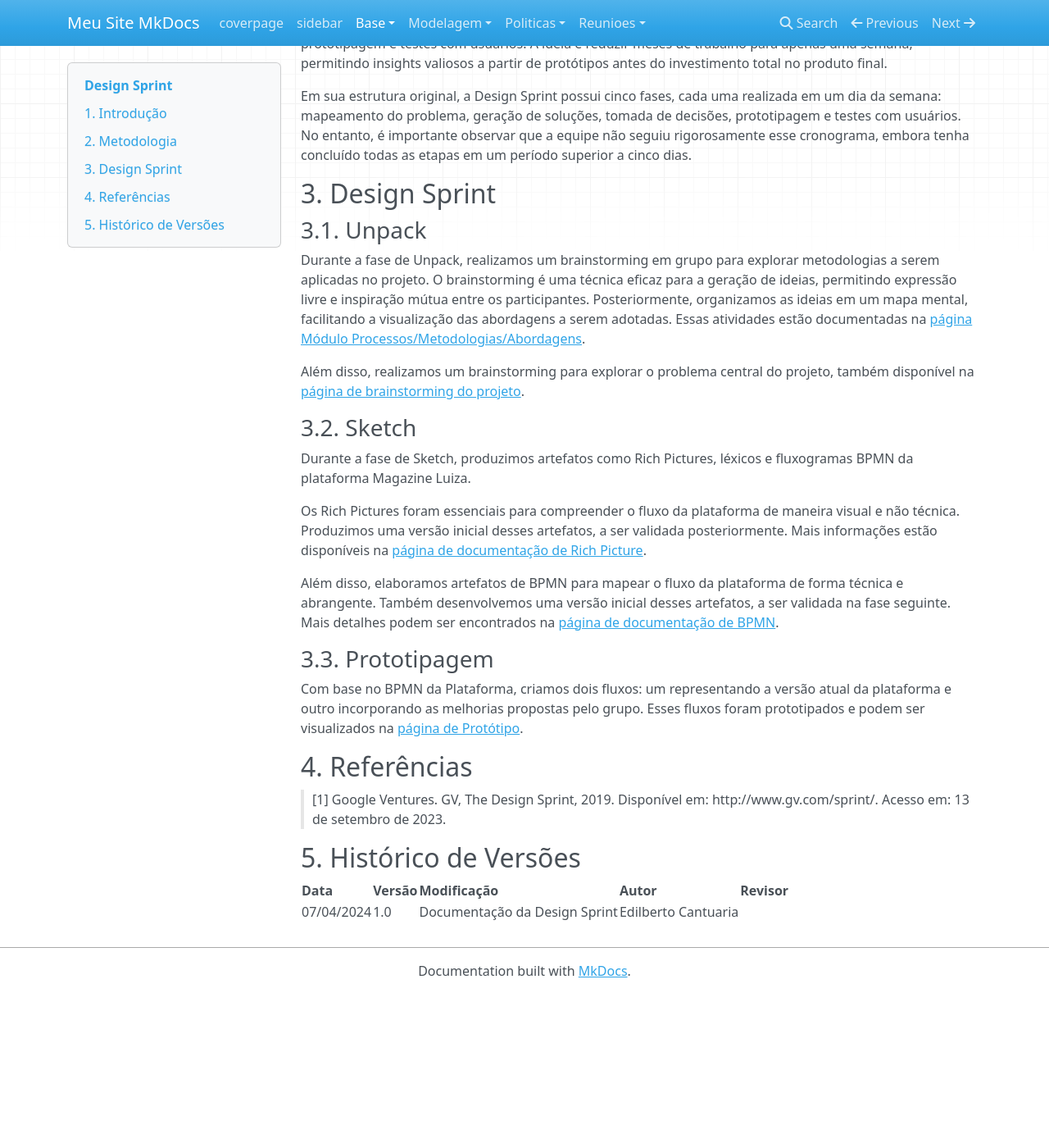
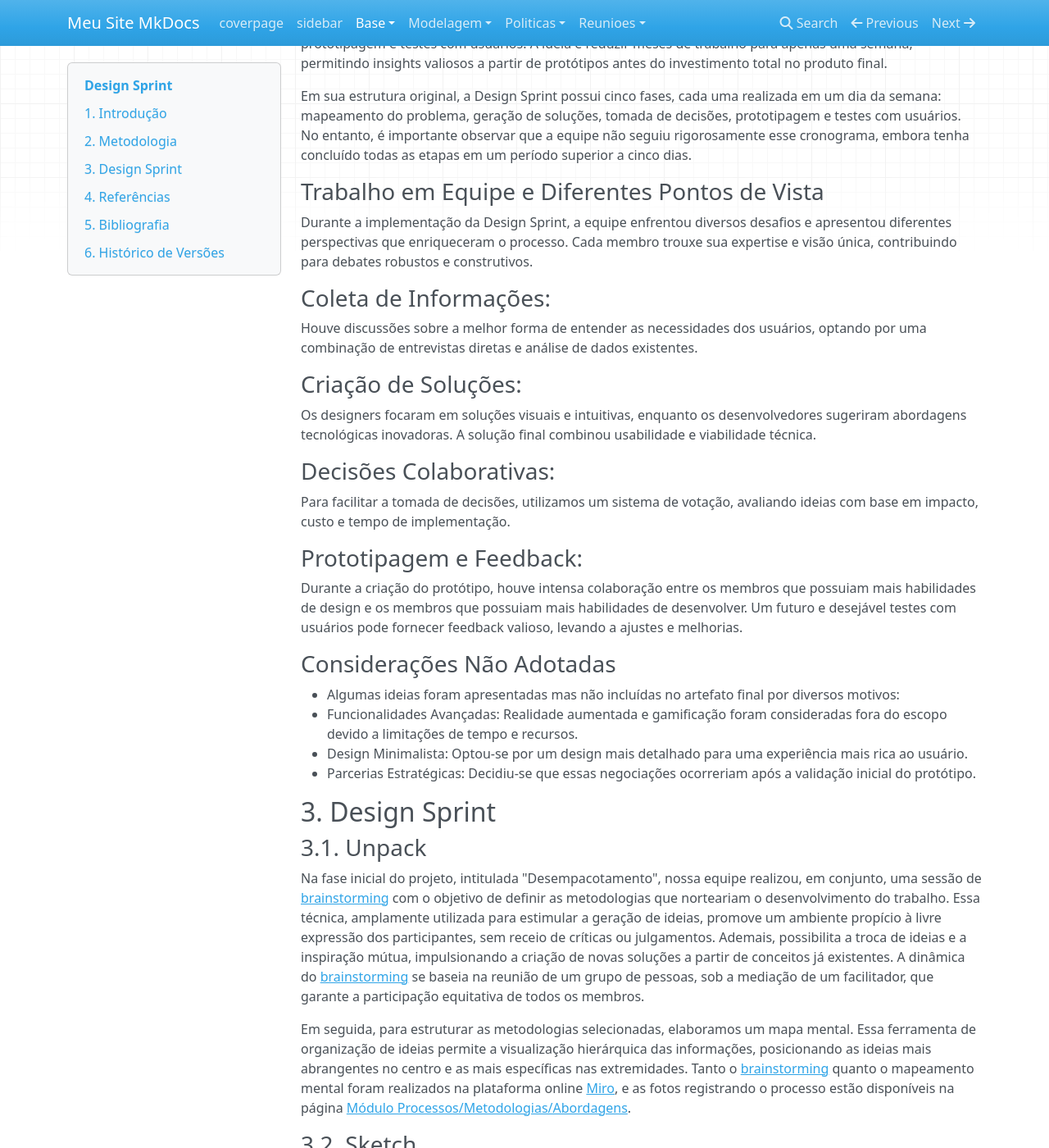
Before and after one commit to UnBArqDsw2024-1/2024.1_G8_UnBreja, an MkDocs documentation site: the page built from docs/Base/1.4.DesignSprint.md, in a window 1280 px wide and 1400 px high, scrolled down 298 px. Shown: the whole window at 82% size. Built offline with MkDocs 1.6.1, drawn with Linux system fonts in a browser that asks for light colours; nearby versions of some CDN libraries; before the commit the page ends 1510 px from its top, so only the background shows below that; some of the changed text lies outside the part shown.

Commit message:
Aplicando correções da professora

```diff
--- a/docs/Base/1.4.DesignSprint.md
+++ b/docs/Base/1.4.DesignSprint.md
@@ -10,33 +10,70 @@ A equipe adotou a metodologia de Design Sprint, criada pela Google Ventures [1].
 
 Em sua estrutura original, a Design Sprint possui cinco fases, cada uma realizada em um dia da semana: mapeamento do problema, geração de soluções, tomada de decisões, prototipagem e testes com usuários. No entanto, é importante observar que a equipe não seguiu rigorosamente esse cronograma, embora tenha concluído todas as etapas em um período superior a cinco dias.
 
+### Trabalho em Equipe e Diferentes Pontos de Vista
+Durante a implementação da Design Sprint, a equipe enfrentou diversos desafios e apresentou diferentes perspectivas que enriqueceram o processo. Cada membro trouxe sua expertise e visão única, contribuindo para debates robustos e construtivos.
+
+### Coleta de Informações:
+Houve discussões sobre a melhor forma de entender as necessidades dos usuários, optando por uma combinação de entrevistas diretas e análise de dados existentes.
+
+### Criação de Soluções:
+Os designers focaram em soluções visuais e intuitivas, enquanto os desenvolvedores sugeriram abordagens tecnológicas inovadoras. A solução final combinou usabilidade e viabilidade técnica.
+
+### Decisões Colaborativas:
+Para facilitar a tomada de decisões, utilizamos um sistema de votação, avaliando ideias com base em impacto, custo e tempo de implementação.
+
+### Prototipagem e Feedback:
+Durante a criação do protótipo, houve intensa colaboração entre os membros que possuiam mais habilidades de design e os membros que possuiam mais habilidades de desenvolver. Um futuro e desejável testes com usuários pode fornecer feedback valioso, levando a ajustes e melhorias.
+
+### Considerações Não Adotadas
+- Algumas ideias foram apresentadas mas não incluídas no artefato final por diversos motivos:
+- Funcionalidades Avançadas: Realidade aumentada e gamificação foram consideradas fora do escopo devido a limitações de tempo e recursos.
+- Design Minimalista: Optou-se por um design mais detalhado para uma experiência mais rica ao usuário.
+- Parcerias Estratégicas: Decidiu-se que essas negociações ocorreriam após a validação inicial do protótipo.
+
+
 ## 3. Design Sprint
 
 ### 3.1. Unpack
 
-Durante a fase de Unpack, realizamos um brainstorming em grupo para explorar metodologias a serem aplicadas no projeto. O brainstorming é uma técnica eficaz para a geração de ideias, permitindo expressão livre e inspiração mútua entre os participantes. Posteriormente, organizamos as ideias em um mapa mental, facilitando a visualização das abordagens a serem adotadas. Essas atividades estão documentadas na [página Módulo Processos/Metodologias/Abordagens](1.2.ProcessosMetodologiasAbordagens.md).
+Na fase inicial do projeto, intitulada "Desempacotamento", nossa equipe realizou, em conjunto, uma sessão de [brainstorming](./Base/1.4.1.Brainstorming.md) com o objetivo de definir as metodologias que norteariam o desenvolvimento do trabalho. Essa técnica, amplamente utilizada para estimular a geração de ideias, promove um ambiente propício à livre expressão dos participantes, sem receio de críticas ou julgamentos. Ademais, possibilita a troca de ideias e a inspiração mútua, impulsionando a criação de novas soluções a partir de conceitos já existentes. A dinâmica do [brainstorming](./Base/1.4.1.Brainstorming.md) se baseia na reunião de um grupo de pessoas, sob a mediação de um facilitador, que garante a participação equitativa de todos os membros.
 
-Além disso, realizamos um brainstorming para explorar o problema central do projeto, também  disponível na [página de brainstorming do projeto](1.4.1.Braimstorming.md).
+Em seguida, para estruturar as metodologias selecionadas, elaboramos um mapa mental. Essa ferramenta de organização de ideias permite a visualização hierárquica das informações, posicionando as ideias mais abrangentes no centro e as mais específicas nas extremidades. Tanto o [brainstorming](./Base/1.4.1.Brainstorming.md) quanto o mapeamento mental foram realizados na plataforma online [Miro](https://miro.com/pt/), e as fotos registrando o processo estão disponíveis na página [Módulo Processos/Metodologias/Abordagens](./Base/1.2.ProcessosMetodologiasAbordagens.md).
+
 
 ### 3.2. Sketch
 
 Durante a fase de Sketch, produzimos artefatos como Rich Pictures, léxicos e fluxogramas BPMN da plataforma Magazine Luiza.
 
-Os Rich Pictures foram essenciais para compreender o fluxo da plataforma de maneira visual e não técnica. Produzimos uma versão inicial desses artefatos, a ser validada posteriormente. Mais informações estão disponíveis na [página de documentação de Rich Picture](1.4.2.Richpicture.md).
+Os Rich Pictures foram essenciais para compreender o fluxo da plataforma de maneira visual e não técnica. Produzimos uma versão inicial desses artefatos, a ser validada posteriormente. Mais informações estão disponíveis na [página de documentação de Rich Picture](./Base/1.4.2.Richpicture.md).
 
-Além disso, elaboramos artefatos de BPMN para mapear o fluxo da plataforma de forma técnica e abrangente. Também desenvolvemos uma versão inicial desses artefatos, a ser validada na fase seguinte. Mais detalhes podem ser encontrados na [página de documentação de BPMN](1.4.5.bpmn.md).
+Além disso, elaboramos artefatos de BPMN para mapear o fluxo da plataforma de forma técnica e abrangente. Também desenvolvemos uma versão inicial desses artefatos, a ser validada na fase seguinte. Mais detalhes podem ser encontrados na [página de documentação de BPMN](./Base/1.4.5.bpmn.md).
 
-### 3.3. Prototipagem
+### 3.3. Decision
 
-Com base no BPMN da Plataforma, criamos dois fluxos: um representando a versão atual da plataforma e outro incorporando as melhorias propostas pelo grupo. Esses fluxos foram prototipados e podem ser visualizados na [página de Protótipo](./Base/Prototipo?id=protótipo).
+A etapa de decisão incluiu a validação da versão final do [Rich Picture](./Base/1.4.2.Richpicture.md) e do [BPMN](./Base/1.4.5.bpmn.md) obtidos na fase anterior. Adicionalmente, elaboramos o [Glossário](./Base/1.4.8.Glossario.md) e os [Léxicos](./Base/1.4.7.Lexicos.md) para assegurar que todos os participantes do projeto compreendam o vocabulário do sistema.
+
+### 3.4. Prototipagem
+
+Com base no BPMN da Plataforma, criamos dois fluxos: um representando a versão atual da plataforma e outro incorporando as melhorias propostas pelo grupo. Esses fluxos foram prototipados e podem ser visualizados na [página de Protótipo](./Base/1.4.6.prototipo.md?id=protótipo).
+
+### 3.5. Test
+
+Conforme discutido, lamentavelmente, até o momento a equipe não pôde realizar testes de protótipos devido a restrições de tempo. No entanto, reconhecemos que essa atividade é crucial para enriquecer o projeto com feedbacks relevantes e ajustar perspectivas sobre o produto e as necessidades do cliente.
 
 
 ## 4. Referências
 
 > [1] Google Ventures. GV, The Design Sprint, 2019. Disponível em: http://www.gv.com/sprint/. Acesso em: 13 de setembro de 2023.
 
-## 5. Histórico de Versões
+## 5. Bibliografia
+> ATLASIAN. [Brainstorming Whiteboards](https://www.atlassian.com/work-management/project-collaboration/brainstorming/brainstorming-whiteboards). Acesso em: 08 jul. 2024.
+>
+> ATLASIAN. [Plays: Mind Mapping](https://www.atlassian.com/team-playbook/plays/mind-mapping). Acesso em: 08 jul. 2024.
+
+## 6. Histórico de Versões
 
 | Data       | Versão | Modificação         | Autor         | Revisor                      |
 |------------|--------|---------------------|---------------|------------------------------|
 | 07/04/2024 | 1.0   | Documentação da Design Sprint | Edilberto Cantuaria |     |
+| 08/07/2024 | 1.1   | Correções da professora | Edilberto Cantuaria |     |
```
